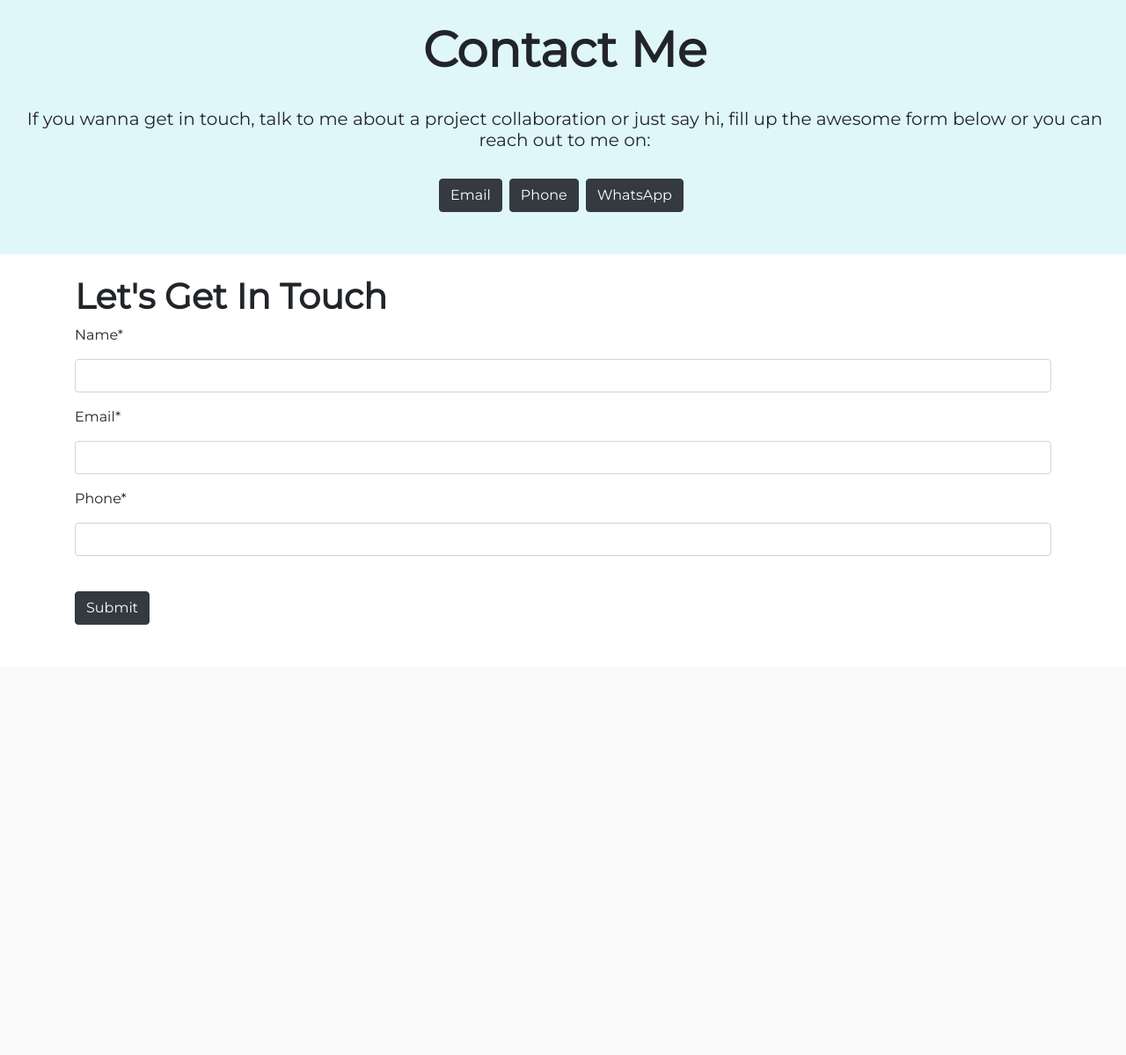
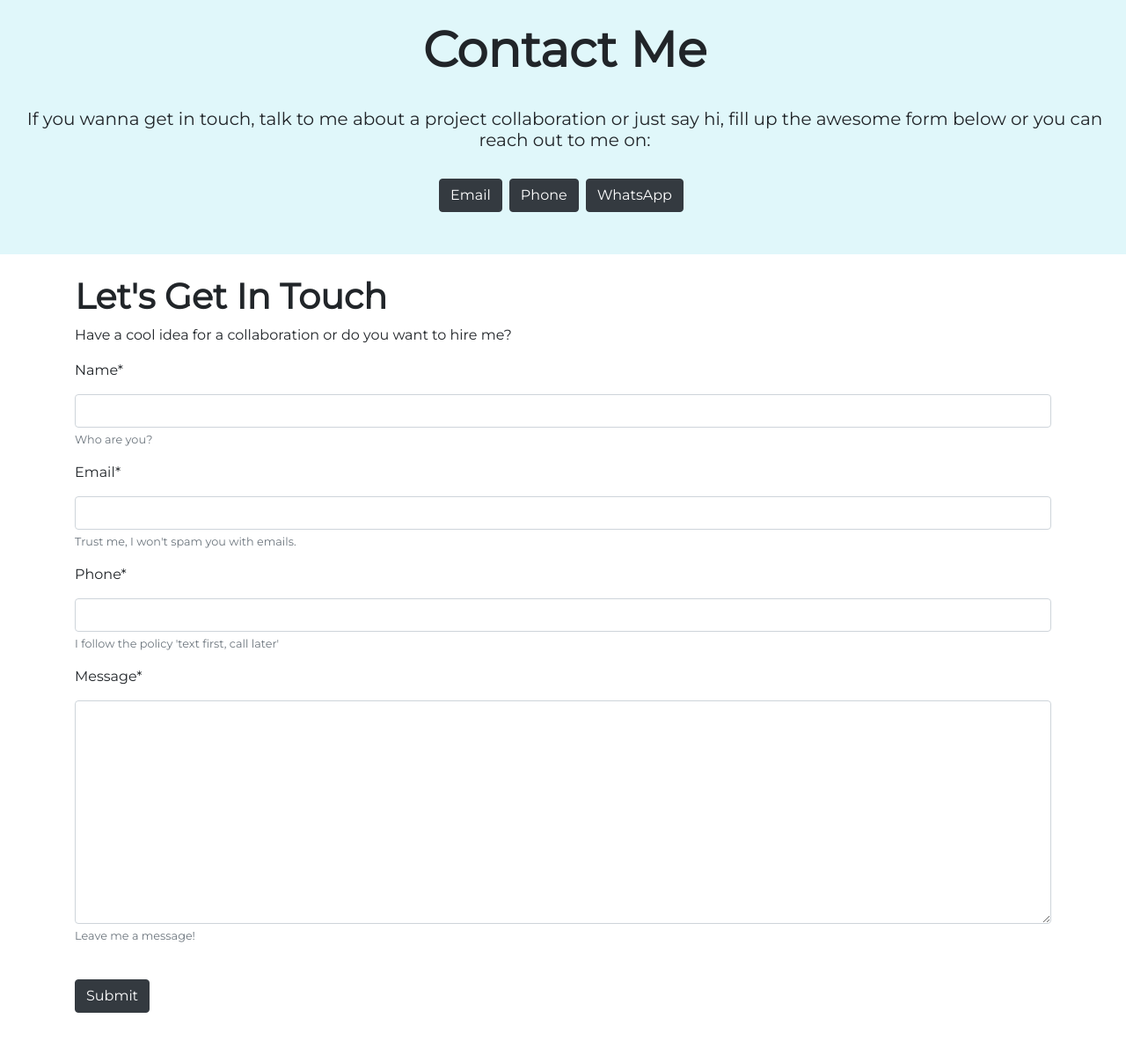
Before and after one commit to D-E-F-E-A-T/Portfolio-Website, a Django app: page /contact-me in a window 1280 px wide. Shown: the part 143-1342 px from the top of the page at 88% size. Before the commit the page ends 853 px from the top, so only its background shows below. Run offline with Django 3.2, Linux system fonts and the light colour scheme; some libraries are stand-ins or nearby versions.

Commit message:
added message box in form

```diff
--- a/main/forms.py
+++ b/main/forms.py
@@ -1,6 +1,7 @@
 from django import forms
 
 class contactForm(forms.Form):
-    name = forms.CharField(label="Name", max_length= 30, required=True )
-    email = forms.EmailField(label="Email", required=True)
-    phone = forms.CharField(label="Phone", max_length= 12, required=True)
+    name = forms.CharField(label="Name", max_length= 30, required=True, help_text="Who are you?" )
+    email = forms.EmailField(label="Email", required=True, help_text="Trust me, I won't spam you with emails.")
+    phone = forms.CharField(label="Phone", max_length= 12, required=True, help_text="I follow the policy 'text first, call later'")
+    message = forms.CharField(label = "Message",  widget=forms.Textarea, help_text='Leave me a message!')
--- a/main/templates/main/contact me.html
+++ b/main/templates/main/contact me.html
@@ -33,6 +33,7 @@
     <br>
     <div class="container">
         <h1 style="font-weight: bolder;">Let's Get In Touch</h1>
+        <p>Have a cool idea for a collaboration or do you want to hire me?</p>
         <form method="POST">
                 {% csrf_token %}
                 {{form|crispy}}
```
